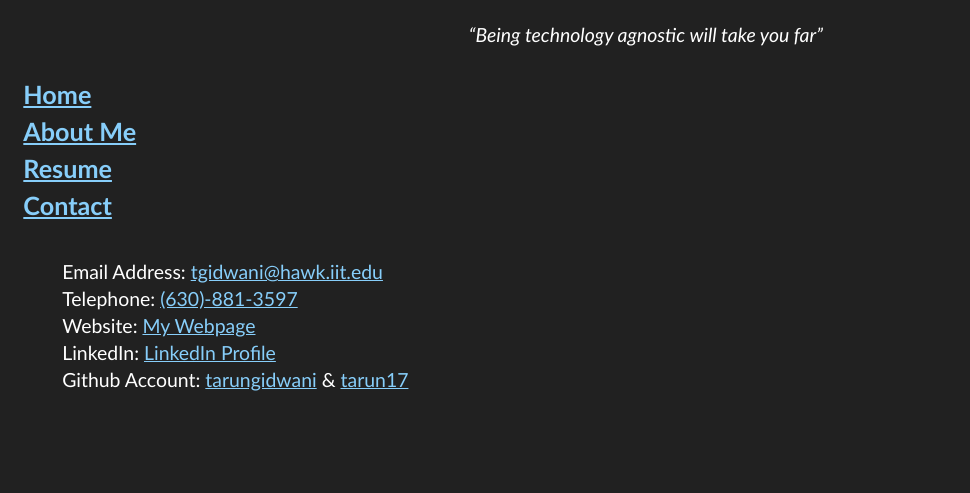
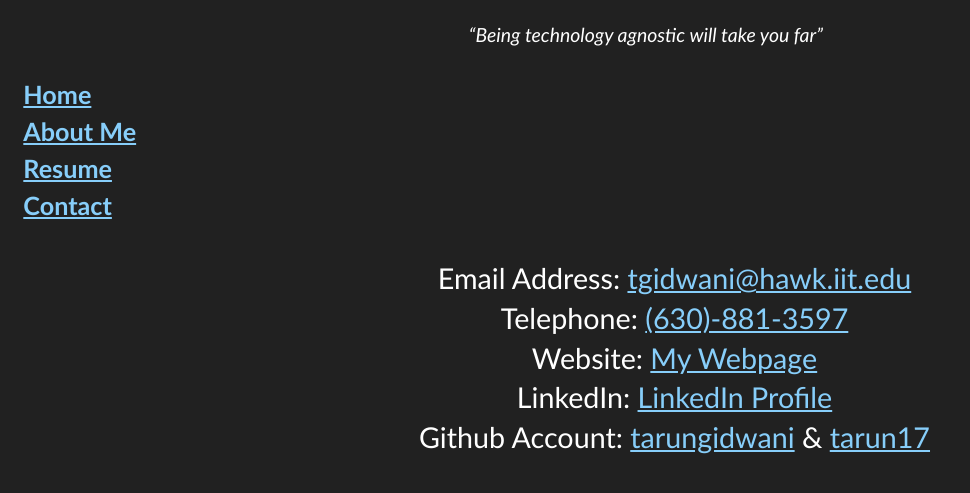
Before and after one commit to tarungidwani/COM_327_Project_3, a plain HTML site: page contact/index.html in a window 1280 px wide. Shown: the part 81-574 px from the top of the page, without its empty margins (0-970 px from the left). Drawn offline with Linux system fonts and the light colour scheme.

Commit message:
Added css styling for contact info

```diff
--- a/assests/css/screen.css
+++ b/assests/css/screen.css
@@ -78,3 +78,8 @@ a:visited,#navigation a:visited {
 a:hover,#navigation a:hover {
   color: #F5F5F5;
 }
+#contactinfo p {
+  font-size: 1.476em;
+  line-height: 1.383em;
+  text-align: center;
+}
```
